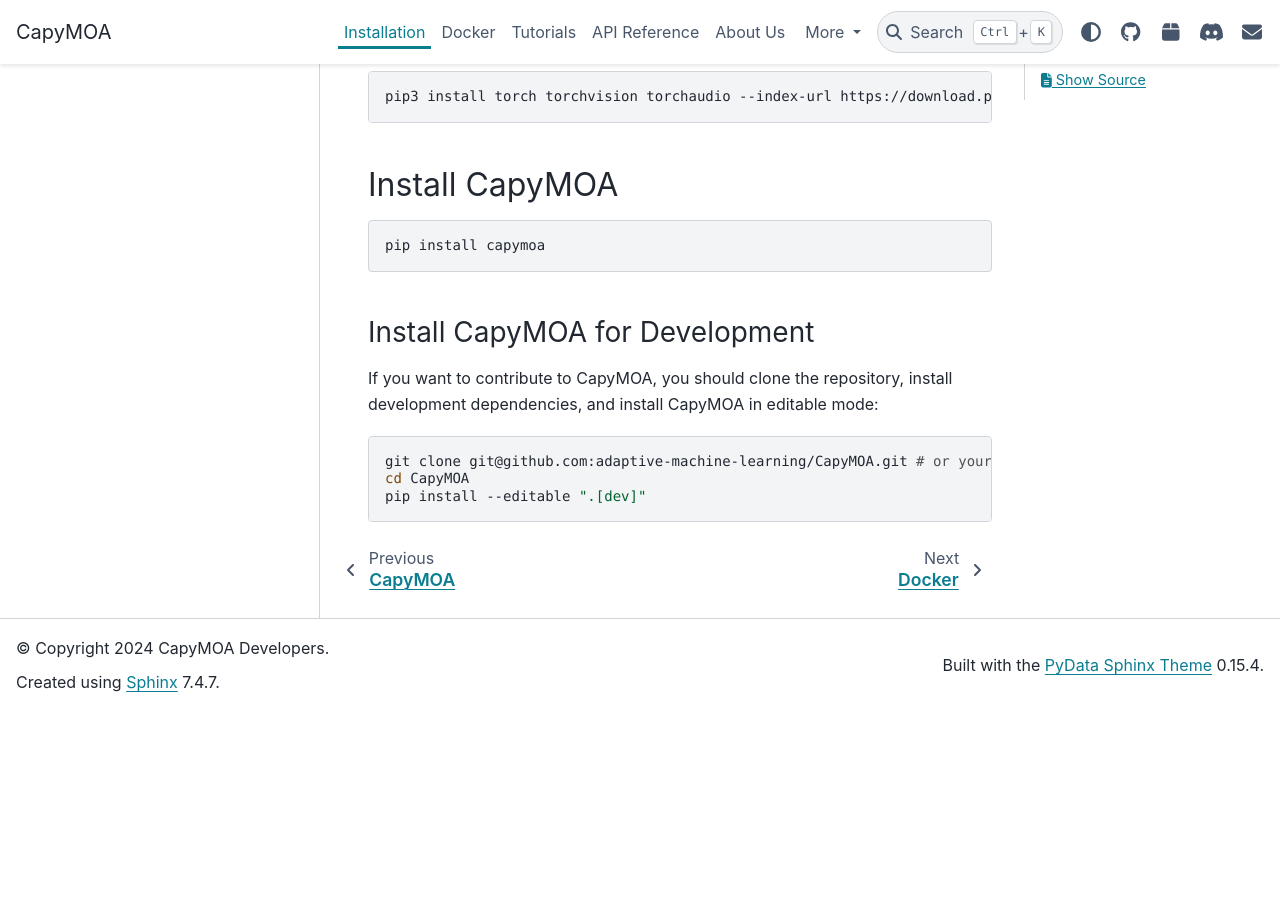
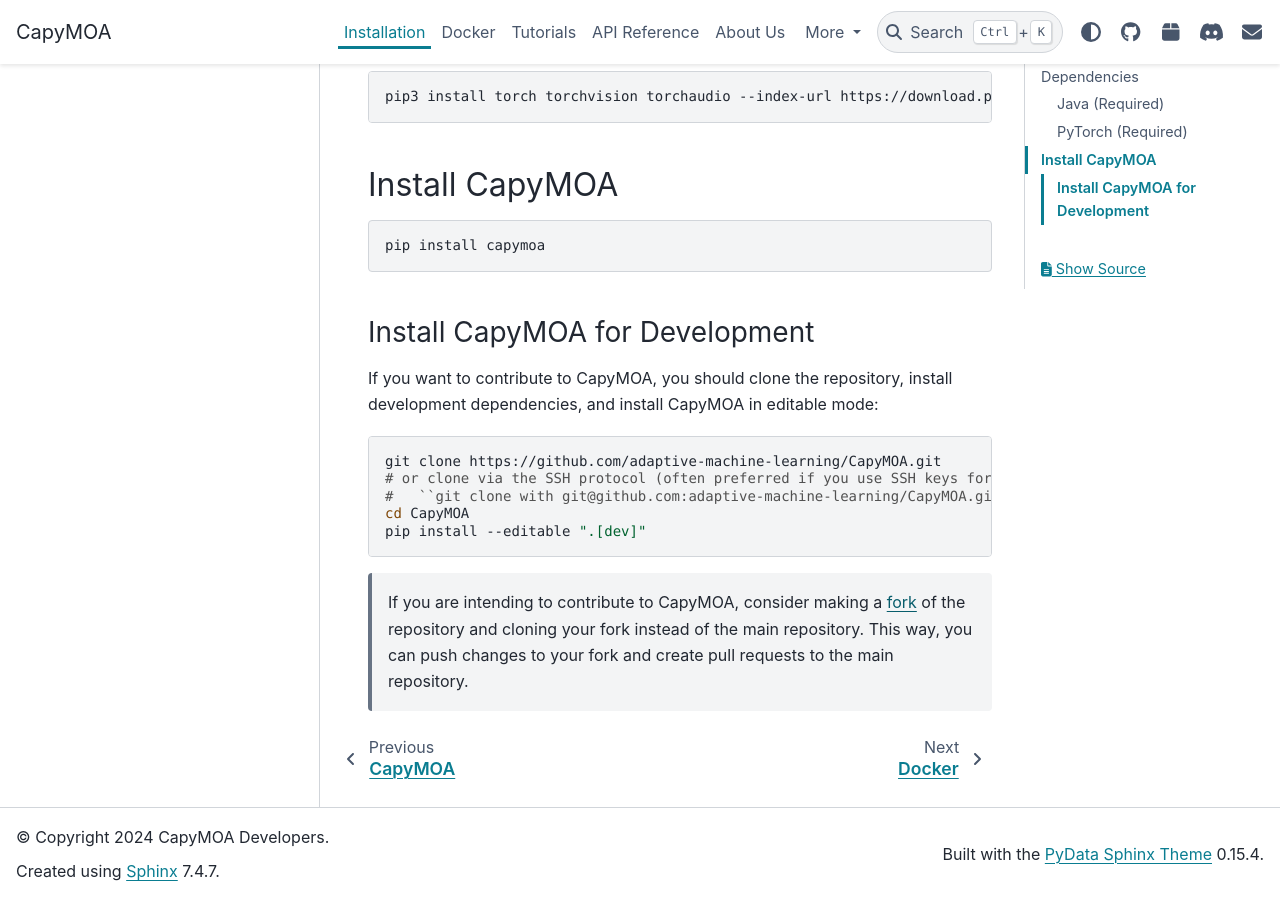
Before and after one commit to adaptive-machine-learning/CapyMOA, a Sphinx documentation site: the page built from docs/installation.md, in a window 1280 px wide and 900 px high, scrolled down 1703 px. Built offline with Sphinx 7.4.7 and the PyData theme 0.15.4, drawn with Linux system fonts in a browser that asks for light colours; pages that are not in the unit, such as notebooks, are missing from menus; before the commit the page ends 2415 px from its top, so only the background shows below that.

Commit message:
docs: recommend https git clone

````diff
--- a/docs/installation.md
+++ b/docs/installation.md
@@ -73,7 +73,13 @@
 development dependencies, and install CapyMOA in editable mode:
 
 ```bash
-git clone git@github.com:adaptive-machine-learning/CapyMOA.git # or your fork
+git clone https://github.com/adaptive-machine-learning/CapyMOA.git
+# or clone via the SSH protocol (often preferred if you use SSH keys for git):
+#   ``git clone with git@github.com:adaptive-machine-learning/CapyMOA.git``
 cd CapyMOA
 pip install --editable ".[dev]"
 ```
+
+> If you are intending to contribute to CapyMOA, consider making a [fork](https://docs.github.com/en/pull-requests/collaborating-with-pull-requests/working-with-forks/fork-a-repo) of the
+> repository and cloning your fork instead of the main repository. This way, you
+> can push changes to your fork and create pull requests to the main repository.
````
